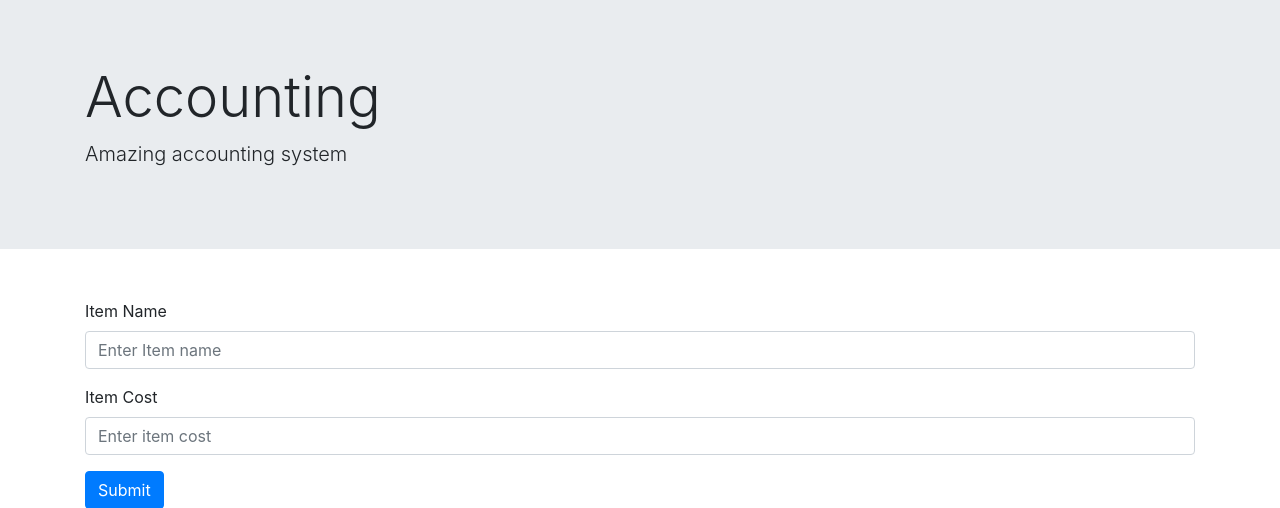
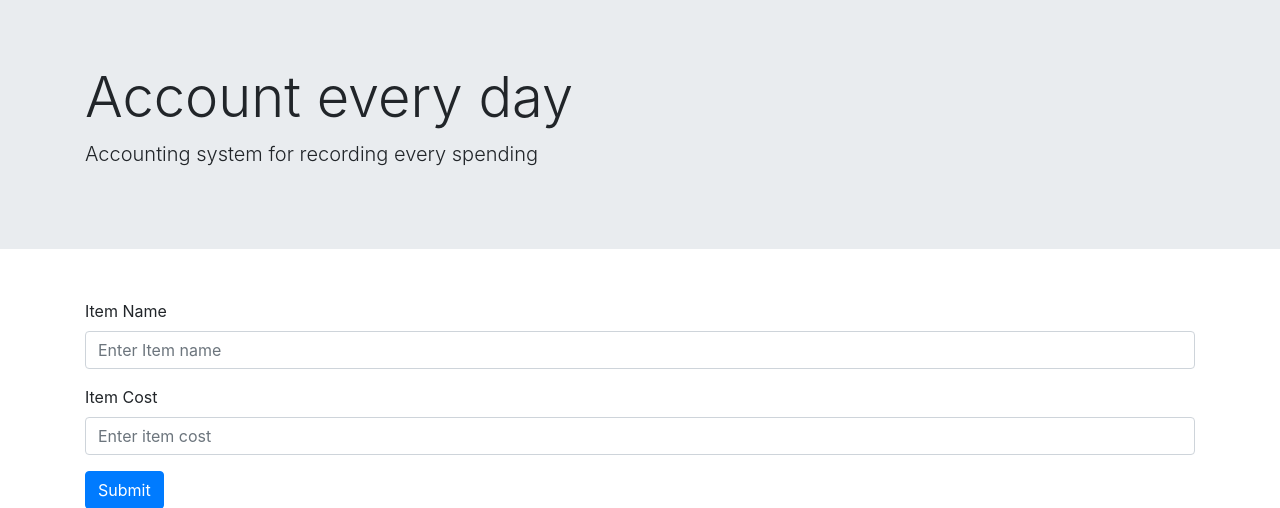
Before and after one commit to F74046080/web_accounting, a Flask app: page / in a window 1280 px wide. Shown: the top 508 px of the page. Run offline with Flask 2, Linux system fonts and the light colour scheme; some libraries are stand-ins or nearby versions.

Commit message:
Display text

```diff
--- a/templates/index.html
+++ b/templates/index.html
@@ -18,8 +18,8 @@
 <body>
     <div class="jumbotron jumbotron-fluid">
         <div class="container">
-            <h1 class="display-4">Accounting</h1>
-            <p class="lead">Amazing accounting system</p>
+            <h1 class="display-4">Account every day</h1>
+            <p class="lead">Accounting system for recording every spending</p>
         </div>
     </div>
     <section class="input-group">
```
